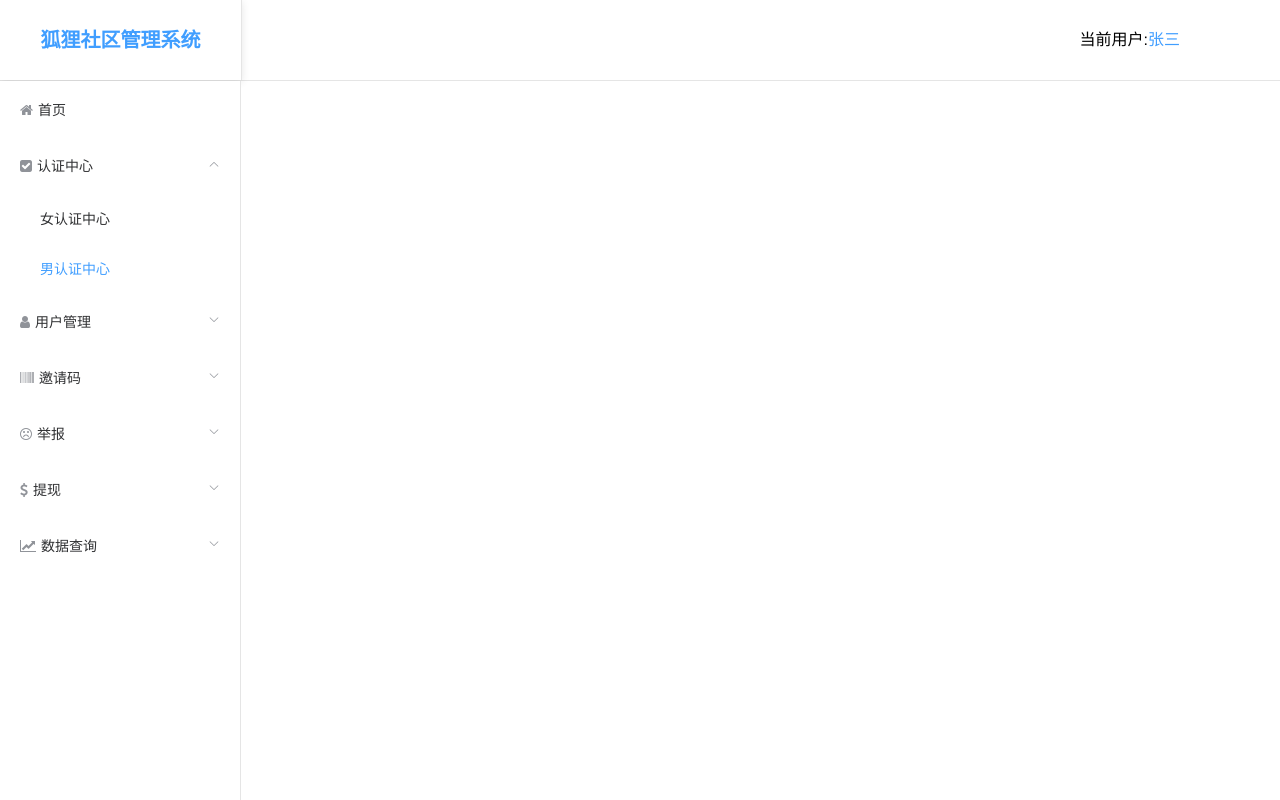
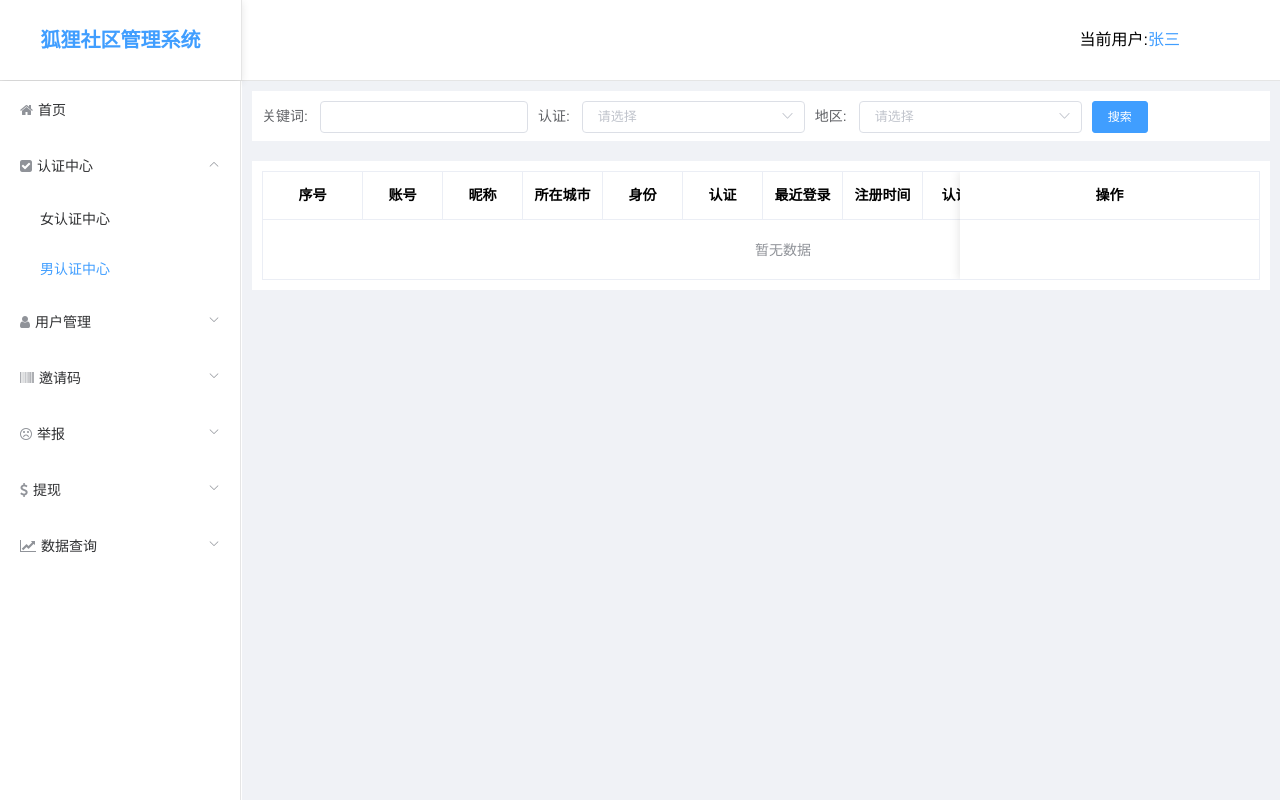
Before and after one commit to zizi00/fox-community-system, a Vue app: page /identifyboy in a window 1280 px wide. Built offline with nearby package versions, Linux system fonts and the light colour scheme.

Commit message:
增加一些配置

```diff
--- a/src/components/leftMenu.vue
+++ b/src/components/leftMenu.vue
@@ -86,10 +86,10 @@
                     {
                         icon: "fa-line-chart",
                         name: "数据查询",
-                        path: "system",
+                        path: "datacollet",
                         children: [
-                            {path: "/versionSet", name: "资金流水"},
-                            {path: "/customerService", name: "充值记录"},
+                            {path: "/capitalflow", name: "资金流水"},
+                            {path: "/recharger", name: "充值记录"},
                         ]
                     }
                 ]
--- a/src/main.js
+++ b/src/main.js
@@ -6,7 +6,12 @@ import ElementUI from "element-ui";
 import echarts from 'echarts'
 import 'element-ui/lib/theme-chalk/index.css';
 import './assets/css/base.css'
+import * as filters from './filters' // 全局filter
 Vue.config.productionTip = false;
+// 加载过滤器
+Object.keys(filters).forEach(key => {
+  Vue.filter(key, filters[key])
+})
 Vue.prototype.$echarts = echarts
 Vue.use(ElementUI);
 new Vue({
--- a/src/router/index.js
+++ b/src/router/index.js
@@ -62,6 +62,16 @@ const routes = [
         component: () =>
         import ( /* webpackChunkName: "pages" */ '@/views/pages/cashout/cashout'),
       },
+      { path: '/capitalflow', name: 'capitalflow',
+        meta: { title: '资金流水' },
+        component: () =>
+        import ( /* webpackChunkName: "pages" */ '@/views/pages/datacollect/capitalflow'),
+      },
+      { path: '/recharger', name: 'recharger',
+        meta: { title: '充值记录' },
+        component: () =>
+        import ( /* webpackChunkName: "pages" */ '@/views/pages/datacollect/recharger'),
+      },
      ]
   }
 ];
--- a/src/views/pages/Home.vue
+++ b/src/views/pages/Home.vue
@@ -42,7 +42,13 @@
     </div>
     <div class="chart-wrapper">
       <div class="table">
-        <p class="title">平台收益表</p>
+        <div class="table-head">
+          <p class="title">平台收益表</p>
+          <div class="date">
+            <span>日期选择区间为7天</span>
+          </div>
+        </div>
+
         <div class="statistic-table">
           <div class="left">
             <div class="statistic-item">
@@ -57,7 +63,7 @@
             </div>
           </div>
           <div class="right">
-
+            <div ref="myChart" style="width: 800px;height:400px;"></div>
           </div>
         </div>
 
@@ -71,11 +77,59 @@
 
 export default {
   name: "Home",
+  created () {
+    this.$nextTick(() =>{
+      this.initdata ()
+    })
+  },
+  methods: {
+    initdata() {
+      let myChart = this.$echarts.init(this.$refs.myChart)
+      let option = {
+        color: 'rgb(85,152,253)',
+        title: {
+          text: '收益统计'
+        },
+        tooltip: {
+          trigger: 'axis',
+          axisPointer: {
+              type: 'cross',
+              label: {
+                  backgroundColor: '#6a7985'
+              }
+          },
+          backgroundColor: '#ffffff',
+          textStyle: {
+            color: '#000000'
+          }
+        },
+        xAxis: {
+            type: 'category',
+            boundaryGap: false,
+            data: ['Mon', 'Tue', 'Wed', 'Thu', 'Fri', 'Sat', 'Sun']
+        },
+        yAxis: {
+            type: 'value'
+        },
+        series: [{
+            data: [820, 932, 901, 934, 1290, 1330, 1320],
+            type: 'line',
+            areaStyle: {
+              color: 'rgb(213,230,255)'
+            }
+        }]
+      };
+      // 使用刚指定的配置项和数据显示图表。
+        myChart.setOption(option);
+    }
+  }
 };
 </script>
 <style lang="less" scoped>
 .home {
   width: 100%;
+  box-sizing: border-box;
+  padding-right: 20px;
   padding-bottom: 20px;
   .statistic-wrapper{
     width: 100%;
@@ -125,14 +179,22 @@ export default {
       margin: 0 auto;
       width: 95%;
       border: 1px solid rgba(0, 0, 0, 0.1);
-      .title {
+      .table-head {
+        display: flex;
+        justify-content: space-between;
+        align-items: center;
+        padding-left: 20px;
+        padding-right: 10px;
         height: 50px;
-        padding-left: 20px;
-        line-height: 50px;
-        text-align: left;
         background-color: #f5f5f5;
         border-bottom: 1px solid rgba(0, 0, 0, 0.1);
+        .title {
+          // line-height: 50px;
+        }
+        .date {
+        }
       }
+
       .statistic-table {
         display: flex;
         .left {
@@ -160,6 +222,8 @@ export default {
         }
         .right {
           flex: 1;
+          padding-top: 40px;
+          padding-left: 20px;
         }
       }
     }
--- a/src/views/pages/identify/identifyboy.vue
+++ b/src/views/pages/identify/identifyboy.vue
@@ -1,6 +1,75 @@
 <template>
     <div class="identify-boy">
-        <div class="search-wrapper"></div>
+        <div class="search-wrapper">
+            <el-form :inline="true" ref="search_data" :model="identifyForm">
+                <el-form-item label="关键词:">
+                    <el-input v-model="identifyForm.keyword" size="small"></el-input>
+                </el-form-item>
+                <el-form-item label="认证:">
+                    <el-select v-model="identifyForm.isIdentify" size="small">
+                        <!-- <el-option
+                        v-for="item in currentTopicList"
+                        :key="item.topicBoardId"
+                        :label="item.title"
+                        :value="item.topicBoardId">
+                        <span style="float: left">{{ item.title }}</span>
+                        </el-option> -->
+                    </el-select>
+                </el-form-item>
+                <el-form-item label="地区:">
+                    <el-select v-model="identifyForm.areaid" size="small">
+                        <!-- <el-option
+                        v-for="item in currentTopicList"
+                        :key="item.topicBoardId"
+                        :label="item.title"
+                        :value="item.topicBoardId">
+                        <span style="float: left">{{ item.title }}</span>
+                        </el-option> -->
+                    </el-select>
+                </el-form-item>
+                <el-form-item>
+                <el-button type="primary" size="small" icon="search" @click="searchData(classifyForm)">搜索</el-button>
+                </el-form-item>
+            </el-form>
+        </div>
+        <div class="table_container">
+            <el-table :data="tableData" border style="width: 100%">
+                <el-table-column type="index" label="序号" align="center" width="100"></el-table-column>
+                <el-table-column prop="categoryName" label="账号" align="center"></el-table-column>
+                <el-table-column prop="status" label="昵称" align="center">
+                    <template slot-scope="scope">
+                        <span style="margin-left: 10px">{{statusMap[scope.row.status]}}</span>
+                    </template>
+                </el-table-column>
+                <el-table-column prop="createAt" label="所在城市" align="center"></el-table-column>
+                <el-table-column prop="createAt" label="身份" align="center"></el-table-column>
+                <el-table-column prop="createAt" label="认证" align="center"></el-table-column>
+                <el-table-column prop="createAt" label="最近登录" align="center"></el-table-column>
+                <el-table-column prop="createAt" label="注册时间" align="center"></el-table-column>
+                <el-table-column prop="createAt" label="认证码" align="center"></el-table-column>
+                <el-table-column prop="operation" align="center" label="操作" fixed="right" width="300">
+                <template slot-scope="scope">
+                    <el-button
+                    type="text"
+                    size="small"
+                    plain
+                    @click="onEditClassify(scope.row,scope.$index)"
+                    >查看</el-button>
+                    <el-button
+                    type="text"
+                    size="small"
+                    plain
+                    @click="onDeleteClassify(scope.row,scope.$index)"
+                    >通过</el-button>
+                    <el-button
+                    type="text"
+                    size="small"
+                    plain
+                    >驳回</el-button>
+                </template>
+                </el-table-column>
+            </el-table>
+            </div>
     </div>
 </template>
 <script>
@@ -8,6 +77,22 @@ export default {
     name: "identify-boy",
     data () {
         return {
+            identifyForm: {
+                keyword: "",
+                isIdentify: "",
+                areaid: ""
+            },
+            tableData: []
+        }
+    },
+    methods: {
+        searchData () {
+
+        },
+        onEditClassify () {
+
+        },
+        onDeleteClassify () {
 
         }
     }
@@ -15,10 +100,34 @@ export default {
 </script>
 <style lang="less" scoped>
 .identify-boy {
+    padding: 10px;
+    height: 100%;
     background-color: #f0f2f6;
     .search-wrapper {
         height: 50px;
+        padding: 5px 0px;
+        box-sizing: border-box;
+        text-align: left;
+        padding-left: 10px;
         background-color: #ffffff;
+        .el-form--inline {
+            height: 40px;
+        }
+    }
+    .table_container {
+        margin-top: 20px;
+        padding: 10px;
+        background-color: #ffffff;
+        /deep/.el-table thead {
+            background-color: #f9fafd;
+        }
+        /deep/.el-th {
+            background-color: #f9fafd;
+        }
+        /deep/.el-table th>.cell {
+            color: #000000;
+
+        }
     }
 }
 </style>
```
Also changed, not shown: src/assets/js/global.js (deleted, +0 -22 lines).
